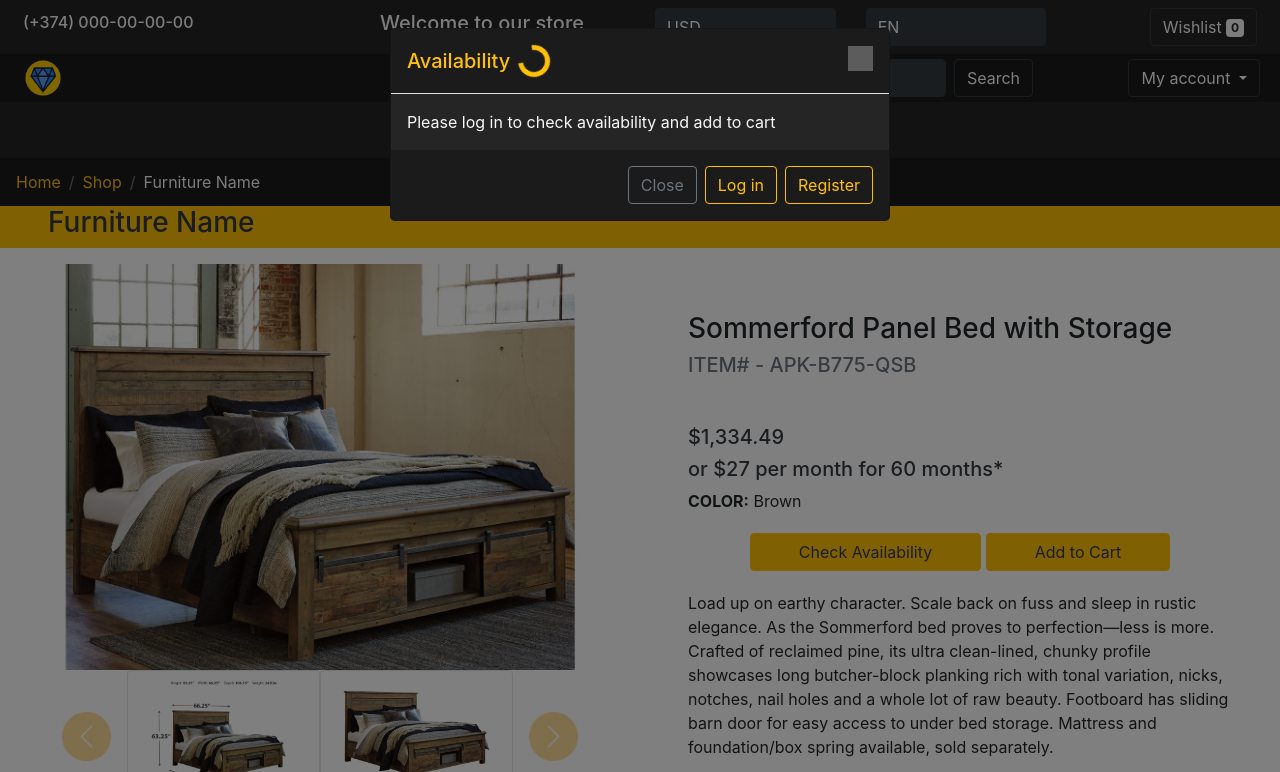
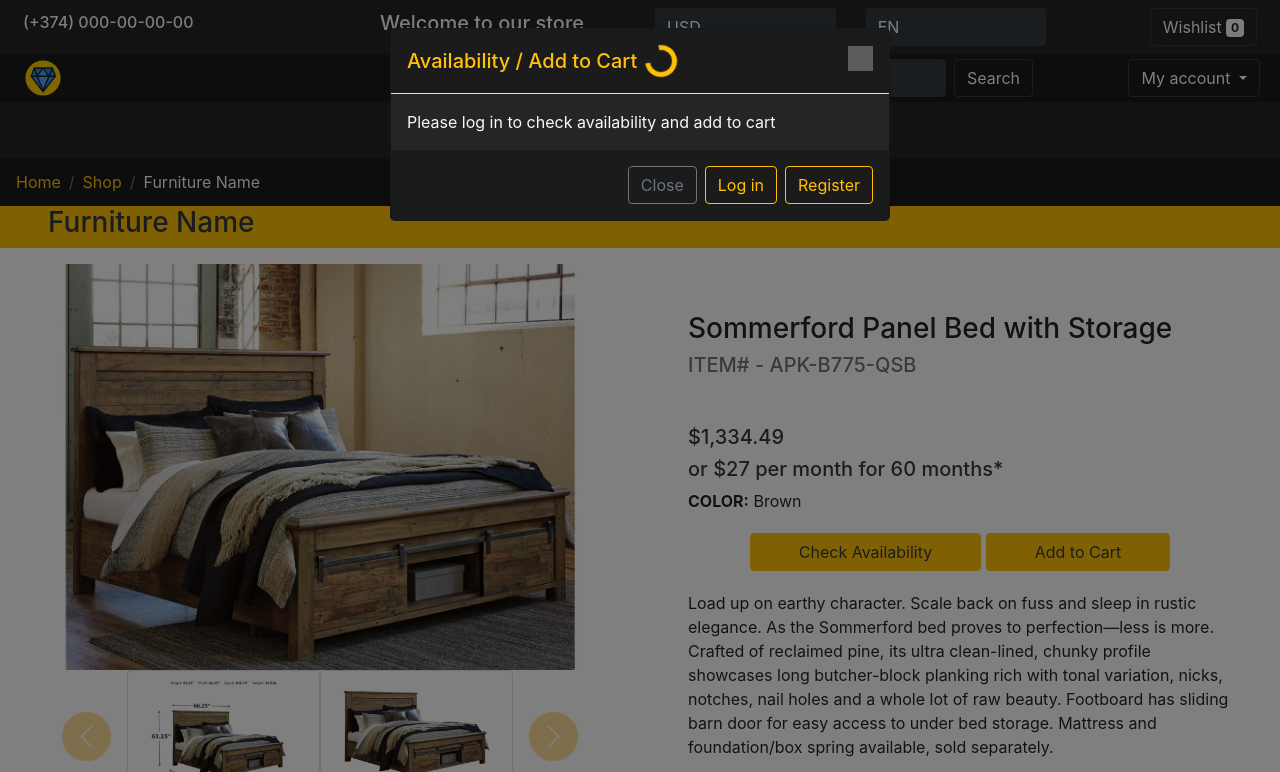
Before and after one commit to Rub16032005/diamond-furniture, a plain HTML site: page product.html in a window 1280 px wide. Both pictures are taken after a click on the button "Check Availability". Shown: the top 772 px of the page. Drawn offline with nearby package versions, Linux system fonts and the light colour scheme; grey boxes are pictures that could not be loaded.

Commit message:
Update product.html

```diff
--- a/product.html
+++ b/product.html
@@ -344,7 +344,7 @@
   <div class="modal-dialog">
     <div class="modal-content b1">
       <div class="modal-header ">
-        <h5 class="modal-title  text-warning d-flex align-items-center" id="exampleModalLabel5">Availability
+        <h5 class="modal-title  text-warning d-flex align-items-center" id="exampleModalLabel5">Availability / Add to Cart
           <div class="ml-2 spinner-border text-warning" role="status">
             <span class="sr-only">Loading...</span>
           </div>
```
